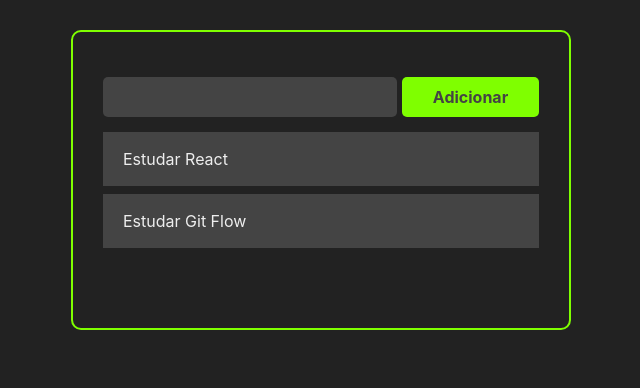
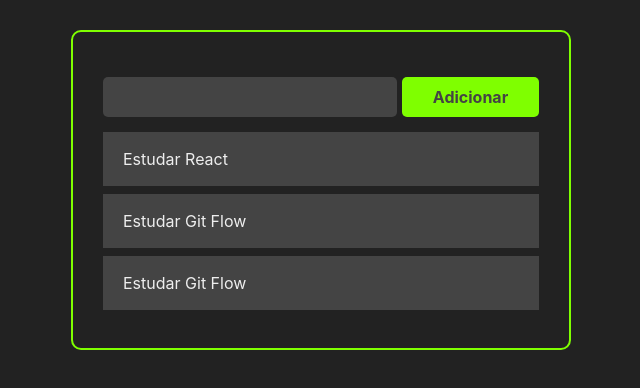
Before and after one commit to moises-lima22/lista-de-tarefas, a React (Create React App) app in the folder my-app/: page / in a window 1280 px wide. Shown: the top 388 px of the page, without its empty margins (319-959 px from the left). Built offline with nearby package versions, Linux system fonts and the light colour scheme; the HTML template or start-up script is replaced by a standard one.

Commit message:
excluido arc teste

```diff
--- a/my-app/src/App.jsx
+++ b/my-app/src/App.jsx
@@ -4,7 +4,6 @@ import './index.css';
 import './components/Tasks'
 import Tasks from './components/Tasks';
 import AddTask from './components/AddTask';
-import Salve from './components/teste';
 
 const App = () => {
   // let message = "Mariass Alice"
@@ -13,6 +12,11 @@ const App = () => {
       id: '1',
       title: 'Estudar React',
       completed: false,
+    },
+    {
+      id: '2',
+      title: 'Estudar Git Flow',
+      completed: true,
     },
     {
       id: '2',
--- a/my-app/src/components/AddTask.jsx
+++ b/my-app/src/components/AddTask.jsx
@@ -1,9 +1,11 @@
-import React from "react";
+import React, { useState } from "react";
 import Button from "./Button";
 import "./AddTask.css";
-import "./Button.css"
+import "./Button.css";
 
 const AddTask = () => {
+  const [inputData, setInputData] = useState("");
+
   return (
     <div className="add-task-container">
       <input className="add-task-input" type="text" />
--- a/my-app/src/components/teste.jsx
+++ /dev/null
@@ -1,7 +0,0 @@
-const Salve = (props) => {
-    return (
-        <h1>Teste</h1>
-    );
-}
-
-export default Salve;
```
